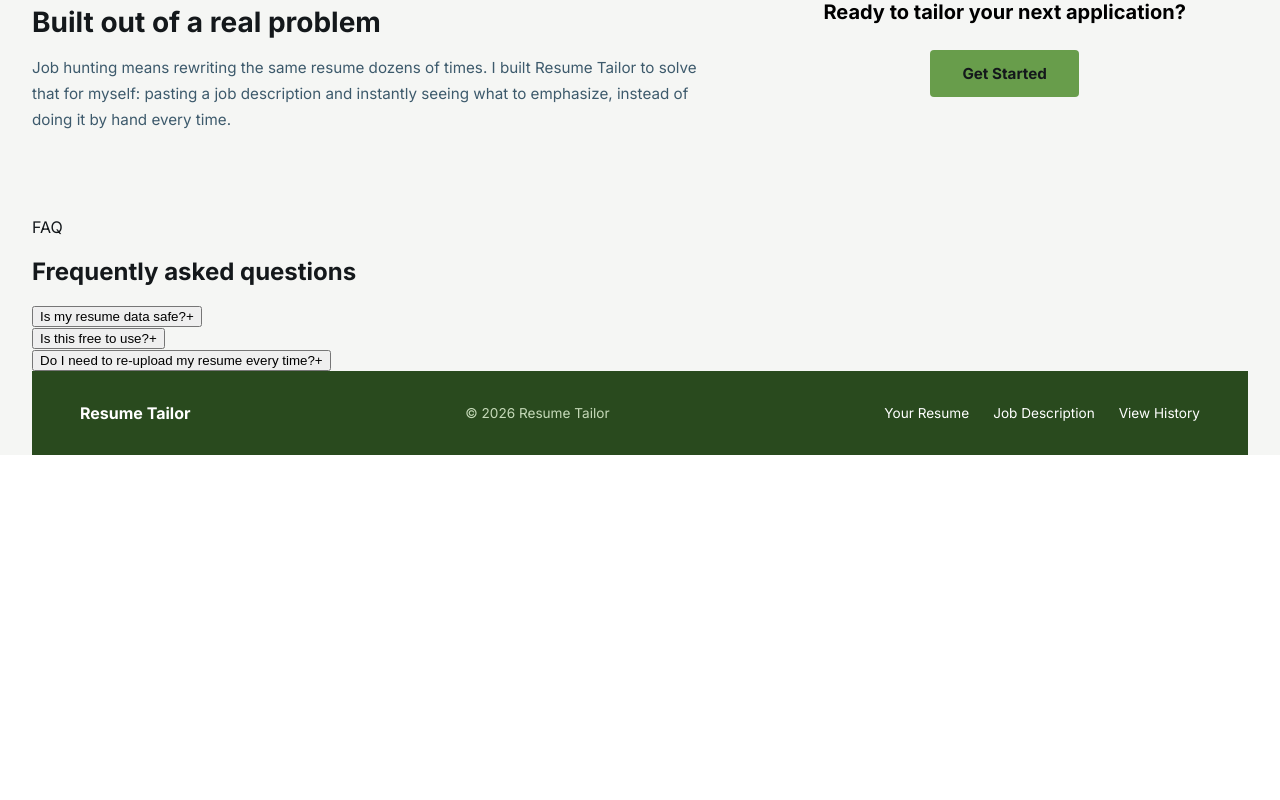
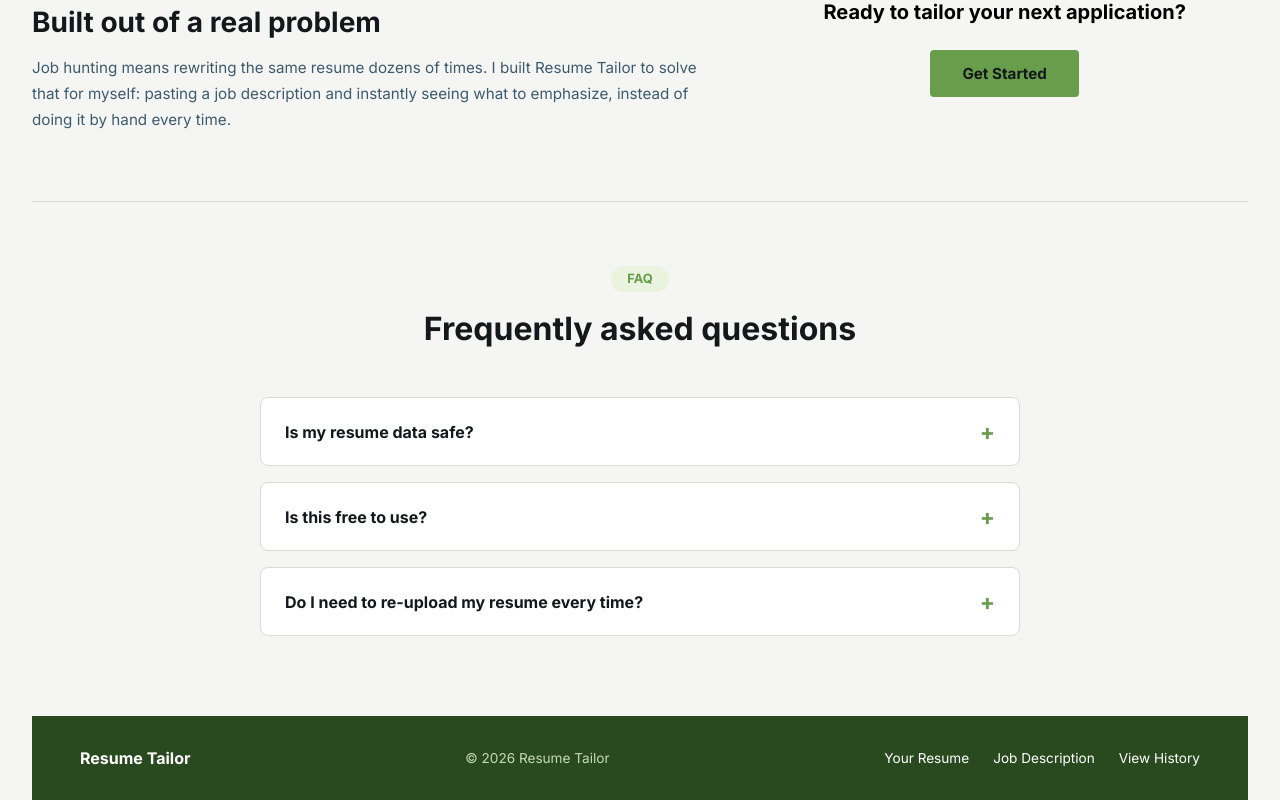
Before and after one commit to gianghiio/job-tracker, a Next.js app: page / in a window 1280 px wide. Shown: the part 1121-1921 px from the top of the page. Before the commit the page ends 1576 px from the top, so only its background shows below. Built offline with nearby package versions, Linux system fonts and the light colour scheme.

Commit message:
Update CSS for FAQ Section of the landing page

```diff
--- a/src/app/globals.css
+++ b/src/app/globals.css
@@ -279,6 +279,77 @@
     grid-template-columns: 1fr;
   }
 }
+/*FAQ SECTION*/
+.faq-section {
+  padding: 4rem 0;
+  border-top: 1px solid #D8DBD6;
+  text-align: center;
+}
+
+.faq-label {
+  display: inline-block;
+  font-family: var(--font-inter);
+  font-size: 0.8rem;
+  font-weight: 600;
+  color: #689D4B;
+  background-color: #EAF3DE;
+  padding: 0.35rem 1rem;
+  border-radius: 999px;
+  margin: 0 0 1rem;
+}
+
+.faq-headline {
+  font-family: var(--font-inter);
+  font-size: 2rem;
+  font-weight: 700;
+  max-width: 600px;
+  margin: 0 auto 3rem;
+  line-height: 1.3;
+}
+
+.faq-item {
+  background-color: #FFFFFF;
+  border: 1px solid #D8DBD6;
+  border-radius: 8px;
+  max-width: 760px;
+  margin: 0 auto 1rem;
+  text-align: left;
+}
+
+.faq-question {
+  width: 100%;
+  display: flex;
+  justify-content: space-between;
+  align-items: center;
+  background: none;
+  border: none;
+  padding: 1.25rem 1.5rem;
+  cursor: pointer;
+  font-family: var(--font-inter);
+  font-size: 1rem;
+  font-weight: 600;
+  color: #14181B;
+  text-align: left;
+}
+
+.faq-question:hover {
+  color: #689D4B;
+}
+
+.faq-icon {
+  font-size: 1.4rem;
+  color: #689D4B;
+  margin-left: 1rem;
+}
+
+.faq-answer {
+  font-size: 0.875rem;
+  color: #3D5A6C;
+  line-height: 1.6;
+  margin: 0;
+  padding: 0 1.5rem 1.25rem;
+}
+
 /*FOOTER*/
 .site-footer {
   background-color: #294a1e;
```
